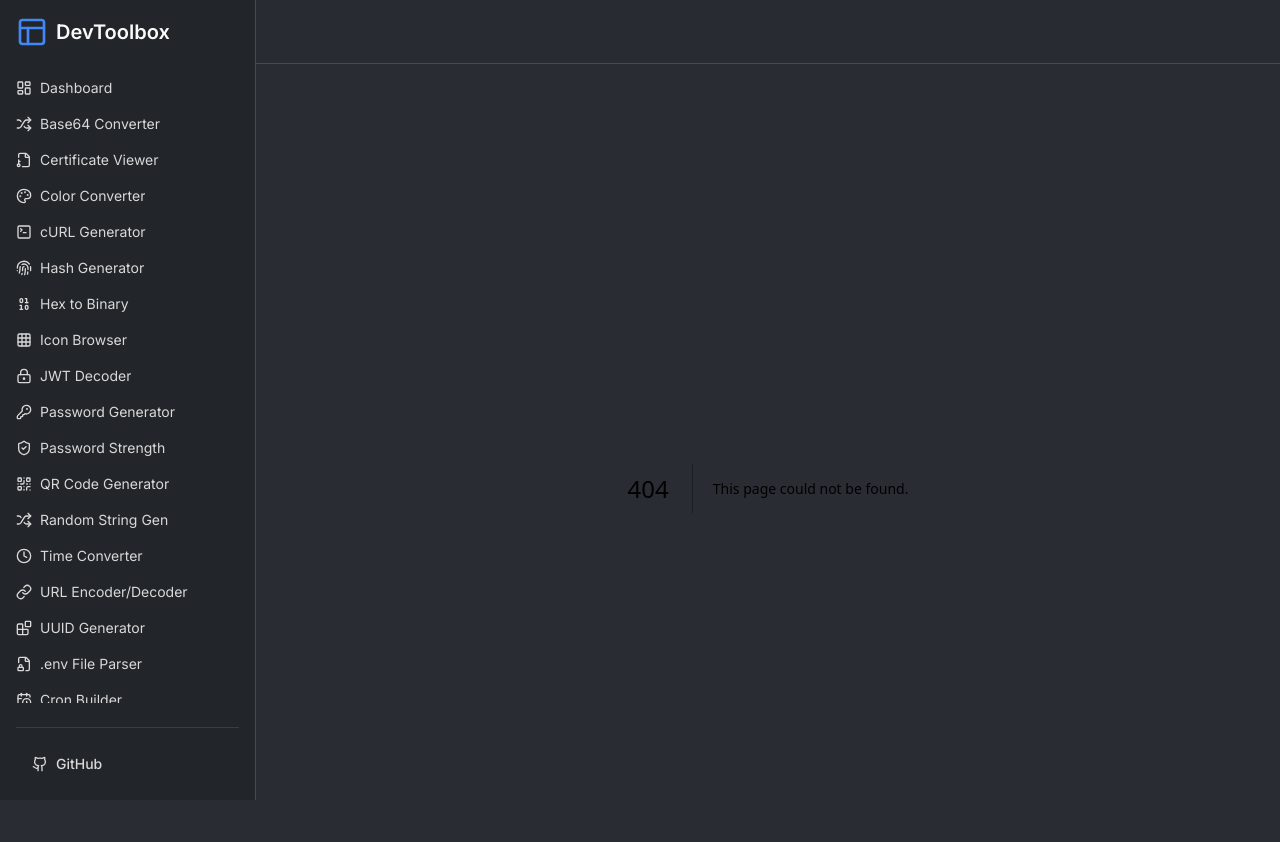
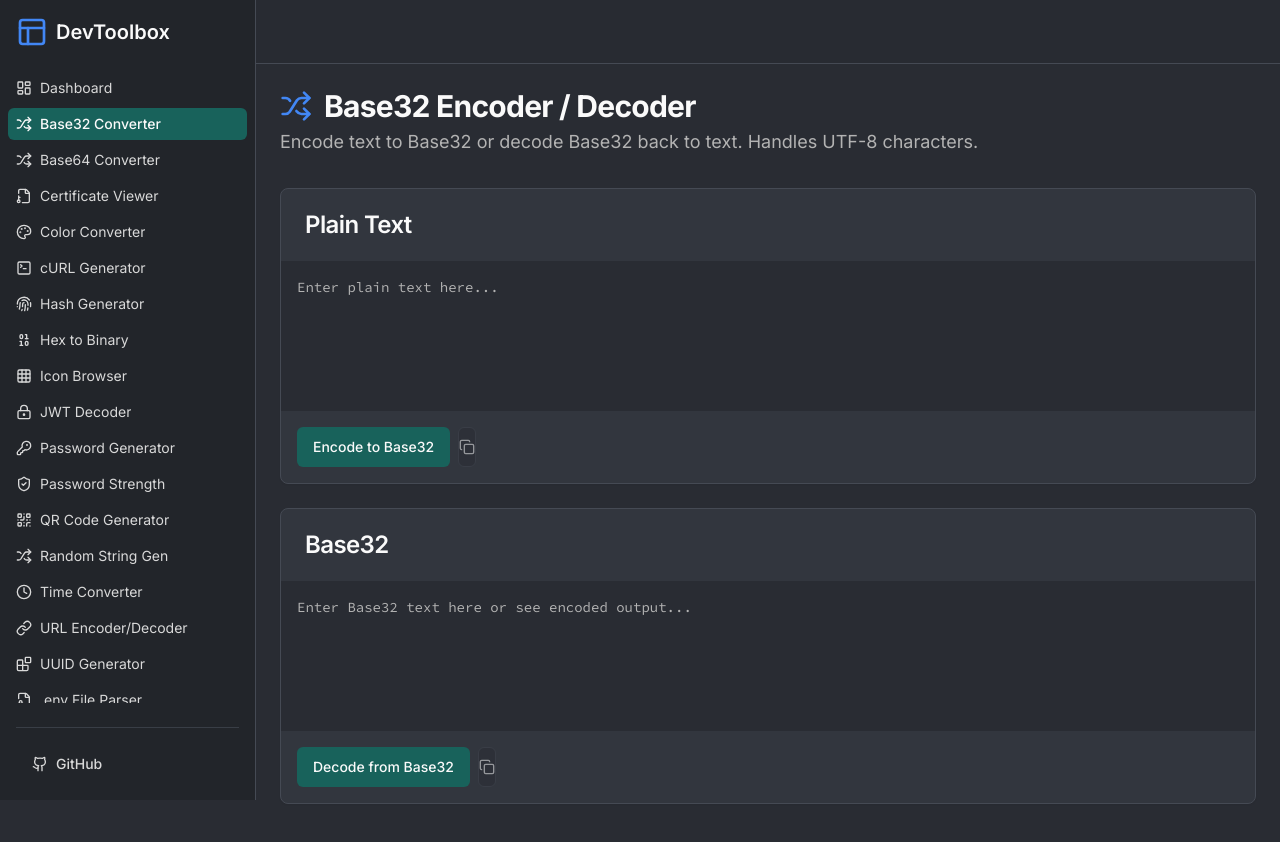
Before and after one commit to i-am-smolli/devtoolbox, a Next.js app: page /dev-tools/base32-converter in a window 1280 px wide. Before the commit this address had no page. Shown: the top 842 px of the page. Built offline with nearby package versions, Linux system fonts and the light colour scheme.

Commit message:
next new tool: Base32 Converter

```diff
--- /dev/null
+++ b/src/app/dev-tools/base32-converter/layout.tsx
@@ -0,0 +1,16 @@
+import type { Metadata } from "next";
+import type React from "react";
+
+export const metadata: Metadata = {
+  title: "Base32 Encoder/Decoder",
+  description:
+    "Easily encode text to Base32 or decode Base32 strings back to text. Handles UTF-8 characters. Free online developer tool for DevToolbox.",
+};
+
+export default function Base32ConverterLayout({
+  children,
+}: {
+  children: React.ReactNode;
+}) {
+  return <>{children}</>;
+}
--- /dev/null
+++ b/src/app/dev-tools/base32-converter/page.tsx
@@ -0,0 +1,252 @@
+"use client";
+import { AlertCircle, Copy, Shuffle } from "lucide-react";
+import React, { useCallback, useEffect, useRef, useState } from "react";
+import { PageHeader } from "@/components/page-header";
+import { Alert, AlertDescription, AlertTitle } from "@/components/ui/alert";
+import { Button } from "@/components/ui/button";
+import {
+  Card,
+  CardContent,
+  CardFooter,
+  CardHeader,
+  CardTitle,
+} from "@/components/ui/card";
+import { Textarea } from "@/components/ui/textarea";
+import { useToast } from "@/hooks/use-toast";
+
+const BASE32_CHARS = "ABCDEFGHIJKLMNOPQRSTUVWXYZ234567";
+const BASE32_LOOKUP: { [key: string]: number } = Object.fromEntries(
+  Array.from(BASE32_CHARS).map((char, index) => [char, index]),
+);
+
+// Base32 Encoding
+function encodeBase32(data: Uint8Array): string {
+  let result = "";
+  let bits = 0;
+  let bitLength = 0;
+
+  for (let i = 0; i < data.length; i++) {
+    bits = (bits << 8) | data[i];
+    bitLength += 8;
+
+    while (bitLength >= 5) {
+      const index = (bits >>> (bitLength - 5)) & 31;
+      result += BASE32_CHARS[index];
+      bitLength -= 5;
+    }
+  }
+
+  if (bitLength > 0) {
+    const index = (bits << (5 - bitLength)) & 31;
+    result += BASE32_CHARS[index];
+  }
+
+  // Add padding
+  const padding = 8 - (result.length % 8);
+  if (padding !== 8) {
+    result += "=".repeat(padding);
+  }
+
+  return result;
+}
+
+// Base32 Decoding
+function decodeBase32(str: string): Uint8Array {
+  const upperStr = str.toUpperCase().replace(/=+$/, "");
+  const bytes: number[] = [];
+  let bits = 0;
+  let bitLength = 0;
+
+  for (let i = 0; i < upperStr.length; i++) {
+    const char = upperStr[i];
+    if (BASE32_LOOKUP[char] === undefined) {
+      throw new Error(`Invalid Base32 character: "${char}"`);
+    }
+    const value = BASE32_LOOKUP[char];
+    bits = (bits << 5) | value;
+    bitLength += 5;
+
+    if (bitLength >= 8) {
+      bytes.push((bits >>> (bitLength - 8)) & 255);
+      bitLength -= 8;
+    }
+  }
+
+  return new Uint8Array(bytes);
+}
+
+export default function Base32ConverterPage() {
+  const [plainText, setPlainText] = useState("");
+  const [base32Text, setBase32Text] = useState("");
+  const [error, setError] = useState<string | null>(null);
+  const { toast } = useToast();
+
+  const plainTextRef = useRef<HTMLTextAreaElement>(null);
+  const base32TextRef = useRef<HTMLTextAreaElement>(null);
+
+  const adjustTextareaHeight = useCallback(
+    (textareaRef: React.RefObject<HTMLTextAreaElement>) => {
+      if (textareaRef.current) {
+        textareaRef.current.style.height = "auto";
+        textareaRef.current.style.height = `${textareaRef.current.scrollHeight}px`;
+      }
+    },
+    [],
+  );
+
+  useEffect(() => adjustTextareaHeight(plainTextRef), [
+    adjustTextareaHeight,
+    plainText,
+  ]);
+  useEffect(() => adjustTextareaHeight(base32TextRef), [
+    adjustTextareaHeight,
+    base32Text,
+  ]);
+
+  const handleEncode = () => {
+    setError(null);
+    if (!plainText.trim()) {
+      setBase32Text("");
+      return;
+    }
+    try {
+      const encoder = new TextEncoder();
+      const encodedBytes = encoder.encode(plainText);
+      setBase32Text(encodeBase32(encodedBytes));
+    } catch (e: unknown) {
+      const message =
+        e instanceof Error ? e.message : "Could not encode text.";
+      setError(`Encoding Error: ${message}`);
+      setBase32Text("");
+    }
+  };
+
+  const handleDecode = () => {
+    setError(null);
+    if (!base32Text.trim()) {
+      setPlainText("");
+      return;
+    }
+    try {
+      const decodedBytes = decodeBase32(base32Text);
+      const decoder = new TextDecoder();
+      setPlainText(decoder.decode(decodedBytes));
+    } catch (e: unknown) {
+      const message =
+        e instanceof Error
+          ? e.message
+          : "Invalid Base32 string or decoding failed.";
+      setError(`Decoding Error: ${message}`);
+      setPlainText("");
+    }
+  };
+
+  const handleCopyToClipboard = async (
+    text: string,
+    type: "Plain Text" | "Base32",
+  ) => {
+    if (!text) return;
+    try {
+      await navigator.clipboard.writeText(text);
+      toast({
+        title: `${type} Copied!`,
+        description: `The ${type.toLowerCase()} has been copied to your clipboard.`,
+      });
+    } catch {
+      toast({
+        title: "Copy Failed",
+        description: `Could not copy ${type.toLowerCase()} to clipboard.`,
+        variant: "destructive",
+      });
+    }
+  };
+
+  return (
+    <div className="flex flex-col">
+      <PageHeader
+        title="Base32 Encoder / Decoder"
+        description="Encode text to Base32 or decode Base32 back to text. Handles UTF-8 characters."
+        icon={Shuffle}
+      />
+
+      {error && (
+        <Alert variant="destructive" className="mb-6">
+          <AlertCircle className="h-4 w-4" />
+          <AlertTitle>Error</AlertTitle>
+          <AlertDescription>{error}</AlertDescription>
+        </Alert>
+      )}
+
+      <div className="grid grid-cols-1 gap-6">
+        <Card className="flex flex-col">
+          <CardHeader>
+            <CardTitle className="font-headline">Plain Text</CardTitle>
+          </CardHeader>
+          <CardContent className="grow p-0">
+            <Textarea
+              ref={plainTextRef}
+              placeholder="Enter plain text here..."
+              value={plainText}
+              onChange={(e) => {
+                setPlainText(e.target.value);
+                if (error) setError(null);
+              }}
+              className="w-full resize-none border-0 rounded-none focus-visible:ring-0 p-4 font-code text-sm min-h-[150px]"
+              aria-label="Plain Text Input"
+              style={{ overflowY: "hidden" }}
+            />
+          </CardContent>
+          <CardFooter className="p-4 flex flex-col sm:flex-row gap-2 items-stretch">
+            <Button onClick={handleEncode} className="w-full sm:w-auto">
+              Encode to Base32
+            </Button>
+            <Button
+              variant="outline"
+              size="icon"
+              onClick={() => handleCopyToClipboard(plainText, "Plain Text")}
+              aria-label="Copy plain text"
+              disabled={!plainText}
+              className="sm:w-auto"
+            >
+              <Copy className="h-4 w-4" />
+            </Button>
+          </CardFooter>
+        </Card>
+        <Card className="flex flex-col">
+          <CardHeader>
+            <CardTitle className="font-headline">Base32</CardTitle>
+          </CardHeader>
+          <CardContent className="grow p-0">
+            <Textarea
+              ref={base32TextRef}
+              placeholder="Enter Base32 text here or see encoded output..."
+              value={base32Text}
+              onChange={(e) => {
+                setBase32Text(e.target.value);
+                if (error) setError(null);
+              }}
+              className="w-full resize-none border-0 rounded-none focus-visible:ring-0 p-4 font-code text-sm min-h-[150px]"
+              aria-label="Base32 Text Input/Output"
+              style={{ overflowY: "hidden" }}
+            />
+          </CardContent>
+          <CardFooter className="p-4 flex flex-col sm:flex-row gap-2 items-stretch">
+            <Button onClick={handleDecode} className="w-full sm:w-auto">
+              Decode from Base32
+            </Button>
+            <Button
+              variant="outline"
+              size="icon"
+              onClick={() => handleCopyToClipboard(base32Text, "Base32")}
+              aria-label="Copy Base32 text"
+              disabled={!base32Text}
+              className="sm:w-auto"
+            >
+              <Copy className="h-4 w-4" />
+            </Button>
+          </CardFooter>
+        </Card>
+      </div>
+    </div>
+  );
+}
--- a/src/app/page.tsx
+++ b/src/app/page.tsx
@@ -54,6 +54,12 @@ export const metadata: Metadata = {
 };
 
 const tools = [
+  {
+    title: "Base32 Encoder / Decoder",
+    description: "Encode text to Base32 or decode Base32 back to text.",
+    href: "/dev-tools/base32-converter",
+    icon: Shuffle,
+  },
   {
     title: "Hex to Binary Converter",
     description: "Convert hexadecimal values to their binary representation.",
--- a/src/app/sitemap.ts
+++ b/src/app/sitemap.ts
@@ -7,6 +7,7 @@ const BASE_URL = process.env.SITE_URL || "https://devtoolbox.icu";
 // This list should be kept in sync with your actual available tool pages
 const pages: string[] = [
   "/", // Homepage
+  "/dev-tools/base32-converter",
   "/dev-tools/hex-to-binary",
   "/markdown-preview",
   "/markdown-to-html",
--- a/src/components/layout/main-nav.tsx
+++ b/src/components/layout/main-nav.tsx
@@ -45,6 +45,11 @@ import {
 
 const navItems = [
   { href: "/", label: "Dashboard", icon: LayoutDashboard },
+  {
+    href: "/dev-tools/base32-converter",
+    label: "Base32 Converter",
+    icon: Shuffle,
+  },
   {
     href: "/dev-tools/base64-converter",
     label: "Base64 Converter",
```
